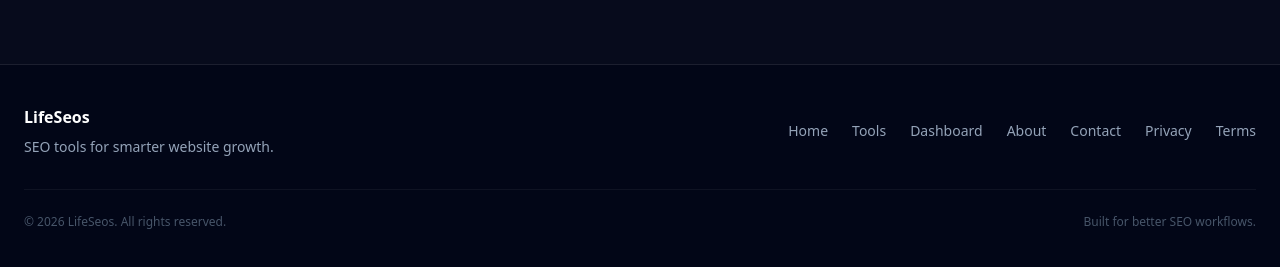
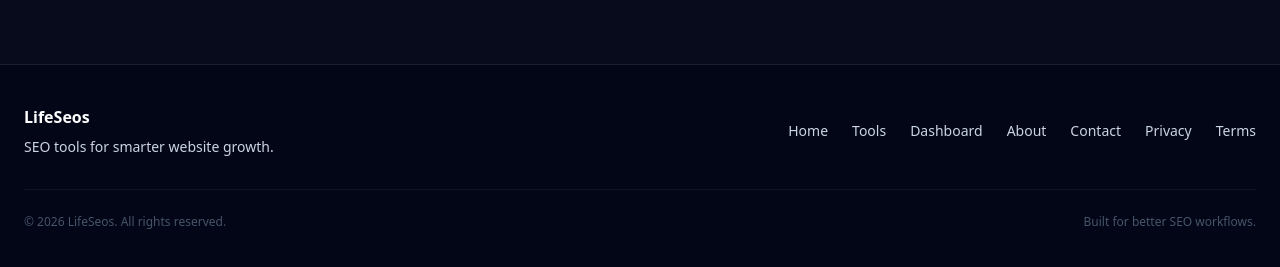
Before and after one commit to mouh1992ara/lifeseos-app, a Next.js app: page / in a window 1280 px wide. Shown: the part 1936-2203 px from the top of the page. Built offline with nearby package versions, Linux system fonts and the light colour scheme; no server answers.

Commit message:
Improve footer contrast

```diff
--- a/components/site-footer.tsx
+++ b/components/site-footer.tsx
@@ -2,7 +2,7 @@ import Link from "next/link";
 
 export default function SiteFooter() {
   return (
-    <footer className="border-t border-white/10 bg-slate-950 text-slate-400">
+    <footer className="border-t border-white/10 bg-slate-950 text-slate-300">
       <div className="mx-auto max-w-7xl px-6 py-10">
 
         <div className="flex flex-col gap-8 lg:flex-row lg:items-center lg:justify-between">
@@ -12,7 +12,7 @@ export default function SiteFooter() {
               LifeSeos
             </p>
 
-            <p className="mt-2 text-sm text-slate-400">
+            <p className="mt-2 text-sm text-slate-300">
               SEO tools for smarter website growth.
             </p>
           </div>
```
